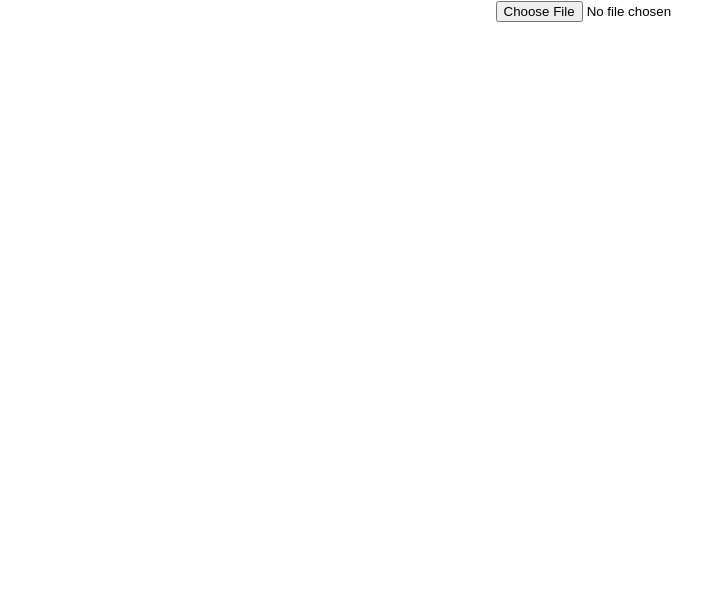
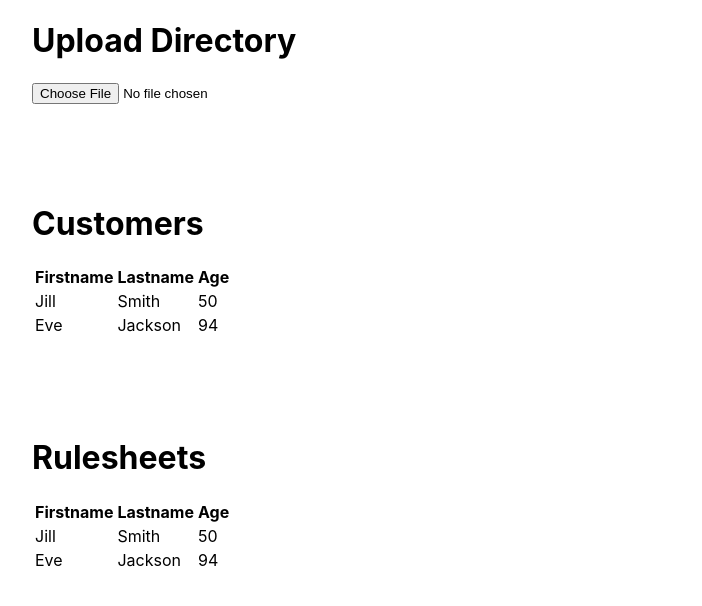
Before and after one commit to jacobatorres/springupload, a React (Create React App) app: page / in a window 1280 px wide. Shown: the top 606 px of the page, without its empty margins (18-720 px from the left). Built offline with nearby package versions, Linux system fonts and the light colour scheme.

Commit message:
Add CSS margins, and put a skeleton to it

```diff
--- a/src/App.js
+++ b/src/App.js
@@ -1,6 +1,7 @@
 import React, { Component } from 'react';
 import './index.css';
 import axios from 'axios';
+import Aux from './hoc/Auxillary';
 
 class App extends Component {
   onChangeHandler = (event) => {
@@ -37,10 +38,51 @@ class App extends Component {
 
   render() {
     return (
-      <div className="proper">
-        {' '}
-        <input type="file" name="file" onChange={this.onChangeHandler} />
-      </div>
+      <Aux>
+        <h1 className="left-top">Upload Directory</h1>
+        <div className="left-top">
+          {' '}
+          <input type="file" name="file" onChange={this.onChangeHandler} />
+        </div>
+        <div className="top-bottom"></div>
+        <h1 className="left-top">Customers</h1>
+        <table className="left-top">
+          <tr>
+            <th>Firstname</th>
+            <th>Lastname</th>
+            <th>Age</th>
+          </tr>
+          <tr>
+            <td>Jill</td>
+            <td>Smith</td>
+            <td>50</td>
+          </tr>
+          <tr>
+            <td>Eve</td>
+            <td>Jackson</td>
+            <td>94</td>
+          </tr>
+        </table>
+        <div className="top-bottom"></div>
+        <h1 className="left-top">Rulesheets</h1>
+        <table className="left-top">
+          <tr>
+            <th>Firstname</th>
+            <th>Lastname</th>
+            <th>Age</th>
+          </tr>
+          <tr>
+            <td>Jill</td>
+            <td>Smith</td>
+            <td>50</td>
+          </tr>
+          <tr>
+            <td>Eve</td>
+            <td>Jackson</td>
+            <td>94</td>
+          </tr>
+        </table>
+      </Aux>
     );
   }
 }
--- /dev/null
+++ b/src/hoc/Auxillary.js
@@ -0,0 +1,5 @@
+const aux = (props) => props.children;
+
+export default aux;
+
+// no jsx, no need to import react
--- a/src/index.css
+++ b/src/index.css
@@ -12,6 +12,10 @@ code {
     monospace;
 }
 
-.proper {
-  text-align: center;
+.left-top {
+  padding-left: 50px;
 }
+
+.top-bottom {
+  margin-top: 100px;
+}
```
